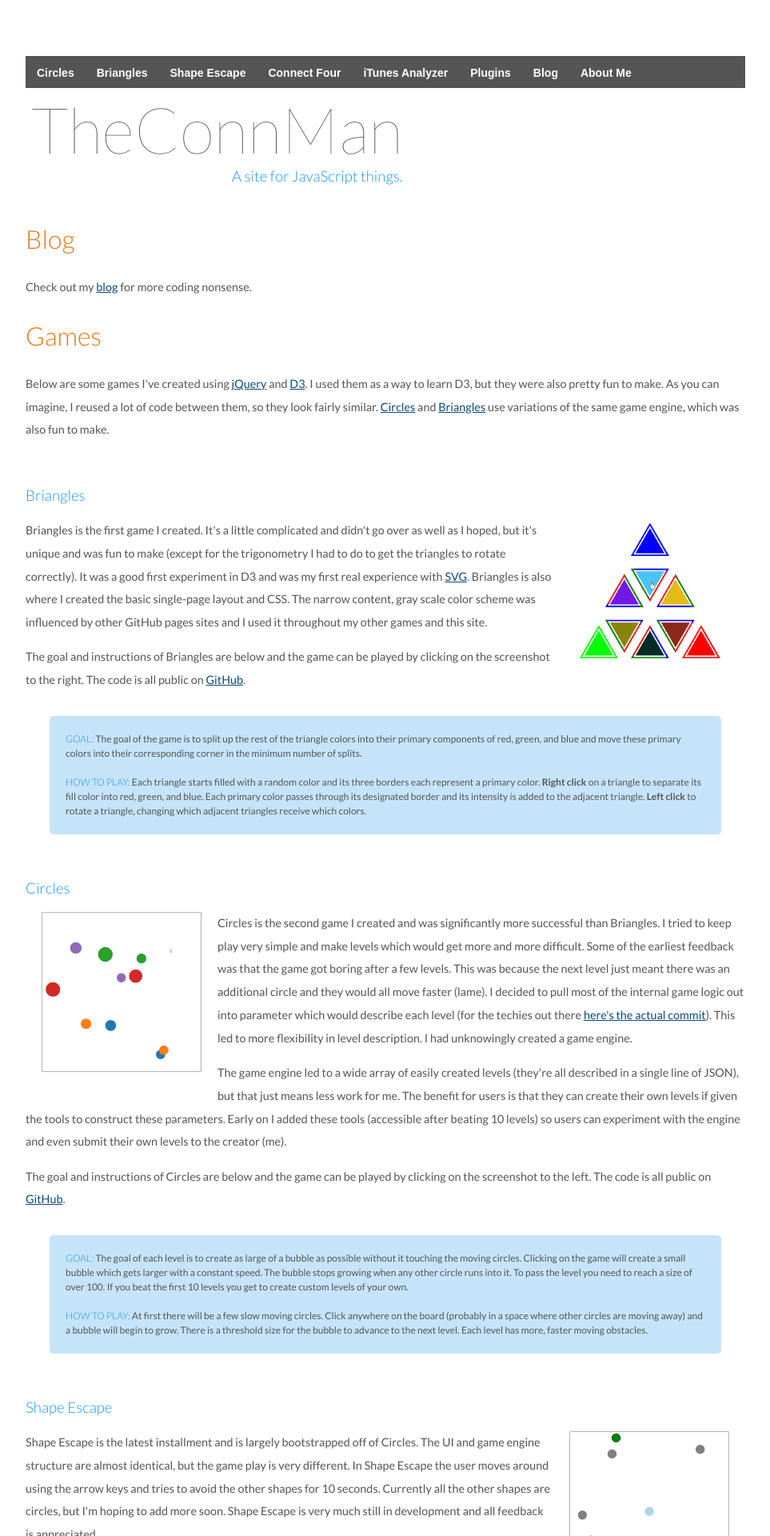
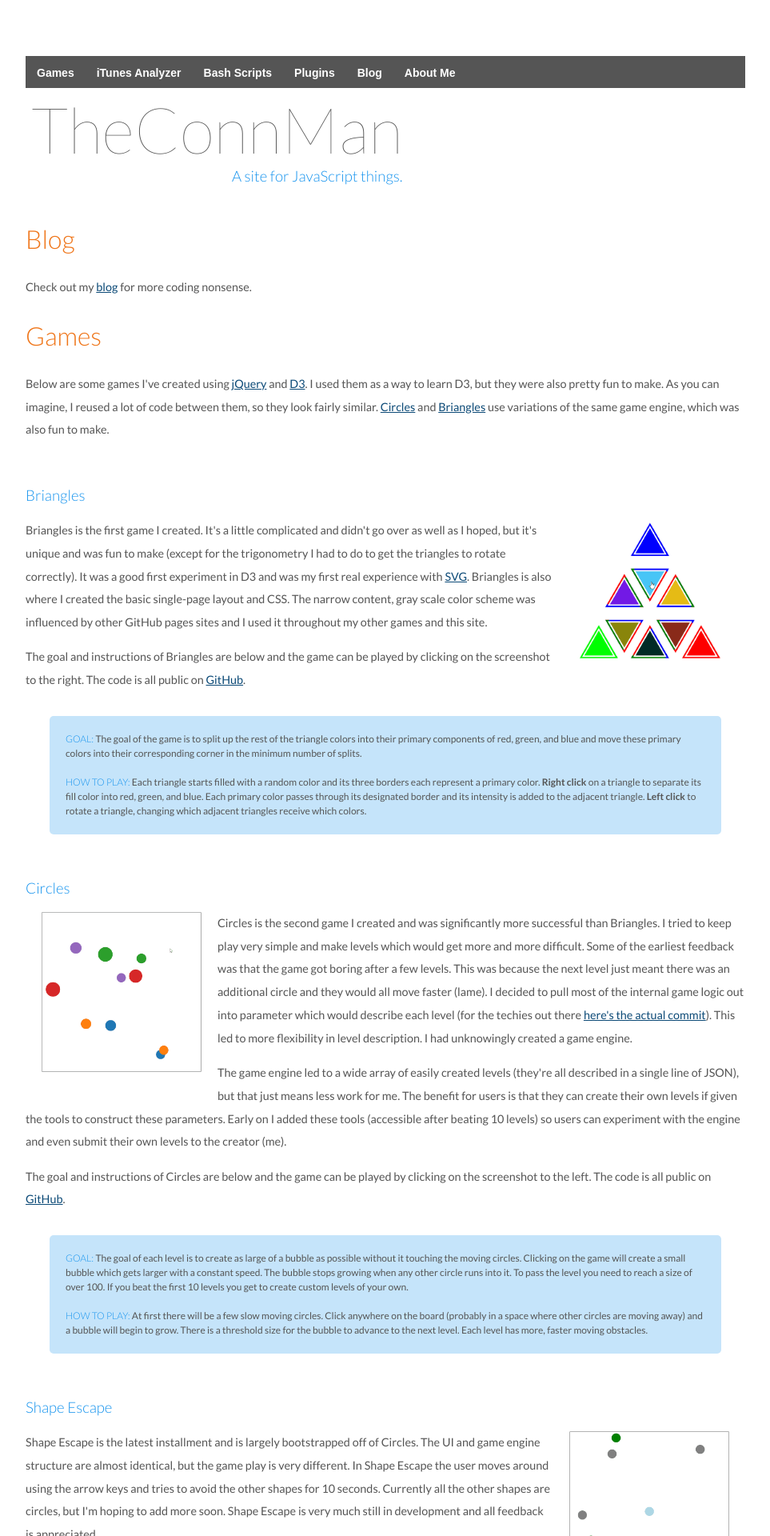
Before and after one commit to TheConnMan/TheConnMan.github.io, a Jekyll site: the page index.html, which Jekyll copies as it is, in a window 1280 px wide. Shown: the top 1920 px of the page at 80% size, without its empty margins (158-1121 px from the left). Built offline with Jekyll 4.4.1, drawn with Linux system fonts in a browser that asks for light colours; some of the changed text lies outside the part shown.

```diff
--- a/css/theconnman.css
+++ b/css/theconnman.css
@@ -47,7 +47,7 @@ img {
 	padding: 0 20px 20px 20px;
 }
 
-p {
+p, .content li {
 	color: #555555;
 	line-height: 2em;
 	font-size: .9em;
--- a/index.html
+++ b/index.html
@@ -23,34 +23,19 @@
 			<div id="menuHeader">
 				<ul id="menu">
 					<li>
-						<a href="#circles">Circles</a>
+						<a href="#games">Games</a>
 						<ul>
 							<li>
-								<a href="/Circles">Play</a>
+								<a href="#circles">Circles</a>
 							</li>
-						</ul>
-					</li>
-					<li>
-						<a href="#briangles">Briangles</a>
-						<ul>
 							<li>
-								<a href="/Briangles">Play</a>
+								<a href="#briangles">Briangles</a>
 							</li>
-						</ul>
-					</li>
-					<li>
-						<a href="#shapeEscape">Shape Escape</a>
-						<ul>
 							<li>
-								<a href="/ShapeEscape">Play</a>
+								<a href="#shapeEscape">Shape Escape</a>
 							</li>
-						</ul>
-					</li>
-					<li>
-						<a href="#connectFour">Connect Four</a>
-						<ul>
 							<li>
-								<a href="/ConnectFour">Play</a>
+								<a href="#connectFour">Connect Four</a>
 							</li>
 						</ul>
 					</li>
@@ -59,6 +44,17 @@
 						<ul>
 							<li>
 								<a href="/iTunesAnalysis">Check It Out</a>
+							</li>
+						</ul>
+					</li>
+					<li>
+						<a href="#bash">Bash Scripts</a>
+						<ul>
+							<li>
+								<a href="#versioner">Versioner</a>
+							</li>
+							<li>
+								<a href="#injector">Injector</a>
 							</li>
 						</ul>
 					</li>
@@ -186,6 +182,26 @@
 				<a href="https://github.com/TheConnMan/ConnectFour">GitHub</a>.
 			</p>
 			<br />
+			<h2>Bash Scripts</h2>
+			<h3 id="versioner">Versioner</h3>
+			<p>
+				<a href="/Versioner">Versioner</a> helps automate version bumping and tagging in Git applications. Once you have set up your local Git config to point to the location
+				of the application version tagging is easy. Versioner will automatically:
+			</p>
+			<ul class="content">
+				<li>Bump the version number</li>
+				<li>Commit the changes</li>
+				<li>Merge them into master</li>
+				<li>Tag the version</li>
+				<li>Switch back to the development branch</li>
+			</ul>
+			<h3 id="injector">Injector</h3>
+			<p>
+				<a href="/Injector">Injector</a> is especially helpful for developers used to having a main header or footer file which is included on all pages, but are developing a
+				server-less application. Injector allows web developers to have abstracted out portions of pages which occur on multiple pages, but only have to be maintained in a
+				single location. These HTML snippets are then injected into the HTML pages, creating a set of full HTML pages without the maintenance nightmare of normal HTML apps.
+			</p>
+			<br />
 			<h2>Analysis</h2>
 			<h3 id="itunesAnalyzer">iTunes Analyzer</h3>
 			<a href="/iTunesAnalysis"><img class="leftImg" src="./images/iTunesAnalyzer.png" /></a>
```
